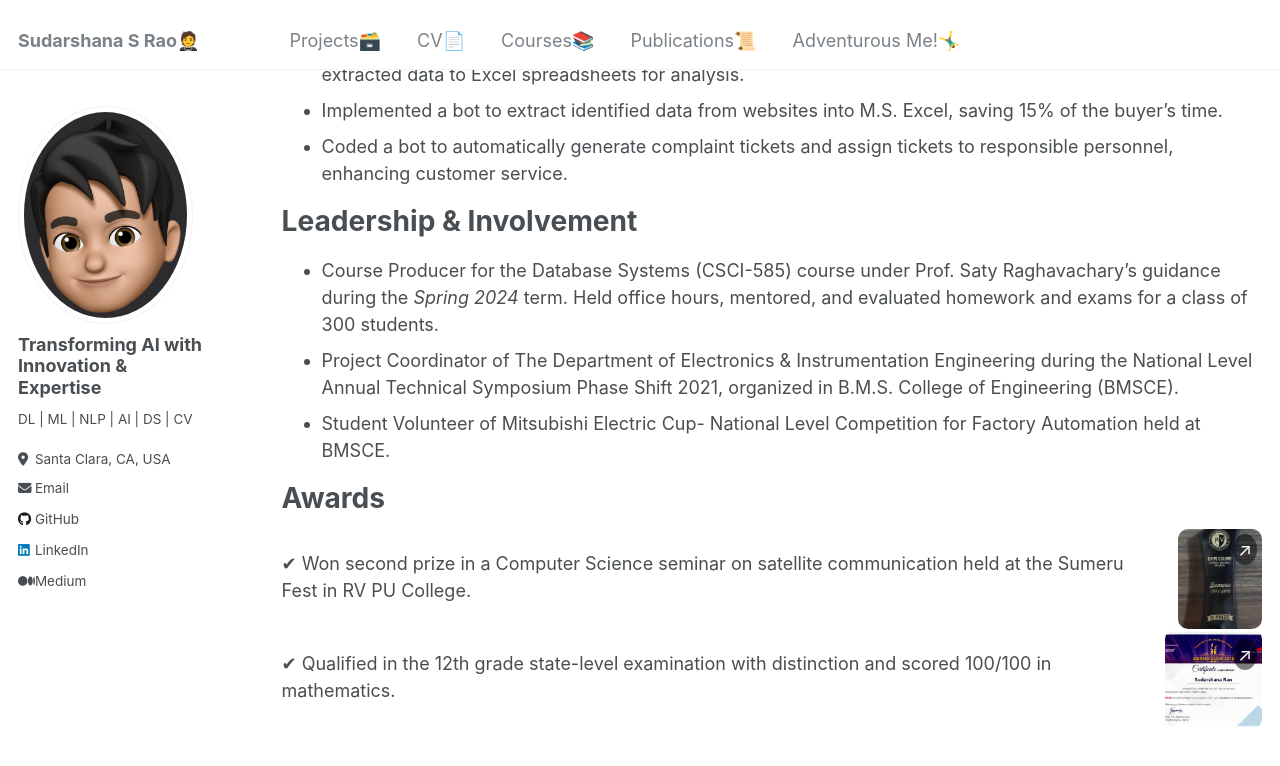
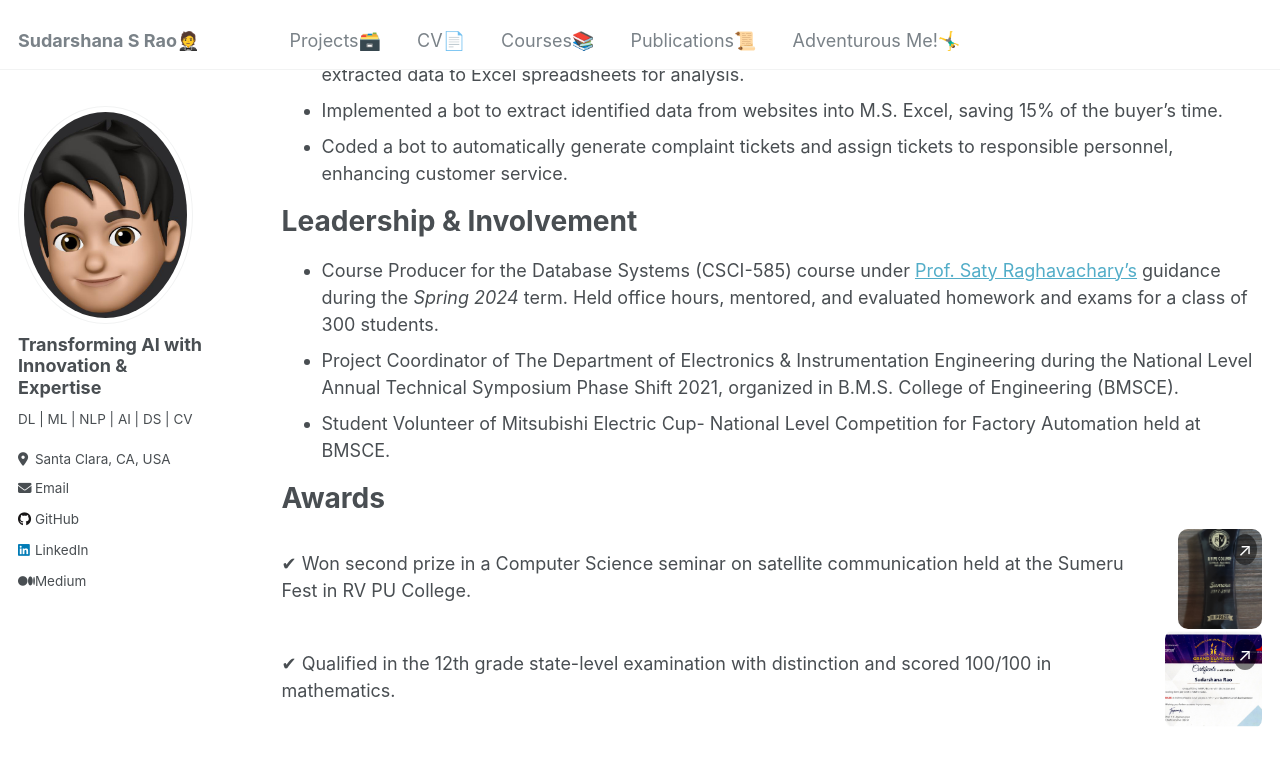
Before and after one commit to SudarshanaSRao/SudarshanaSRao.github.io, a Jekyll site: the page built from _pages/cv.md, in a window 1280 px wide and 900 px high, scrolled down 2068 px. Shown: the top 766 px of the window. Built offline with Jekyll 4.4.1, drawn with Linux system fonts in a browser that asks for light colours; some of the changed lines change nothing that is shown.

Commit message:
Update cv.md

```diff
--- a/_pages/cv.md
+++ b/_pages/cv.md
@@ -473,7 +473,7 @@
 
 Leadership & Involvement
 ==================
-* Course Producer for the Database Systems (CSCI-585) course under Prof. Saty Raghavachary's guidance during the _Spring 2024_ term. Held office hours, mentored, and evaluated homework and exams for a class of 300 students.
+* Course Producer for the Database Systems (CSCI-585) course under [Prof. Saty Raghavachary's](https://www.linkedin.com/in/satychary/) guidance during the _Spring 2024_ term. Held office hours, mentored, and evaluated homework and exams for a class of 300 students.
 * Project Coordinator of The Department of Electronics & Instrumentation Engineering during the National Level Annual Technical Symposium Phase Shift 2021, organized in B.M.S. College of Engineering (BMSCE).
 * Student Volunteer of Mitsubishi Electric Cup- National Level Competition for Factory Automation held at BMSCE.
 
```
